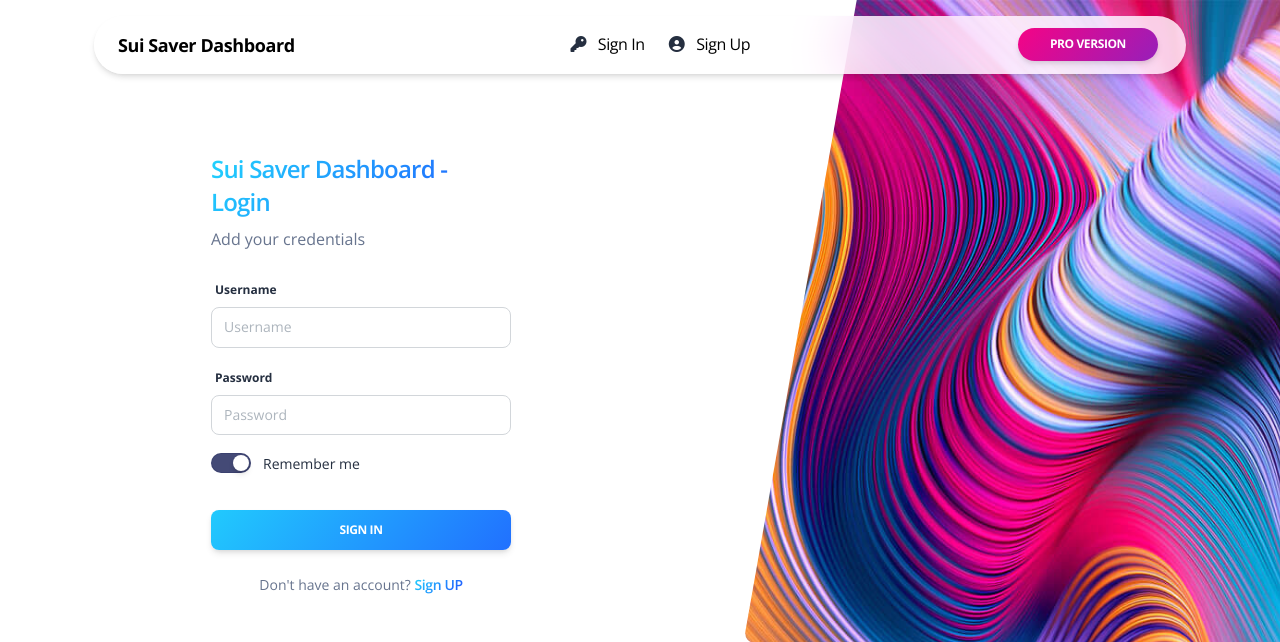
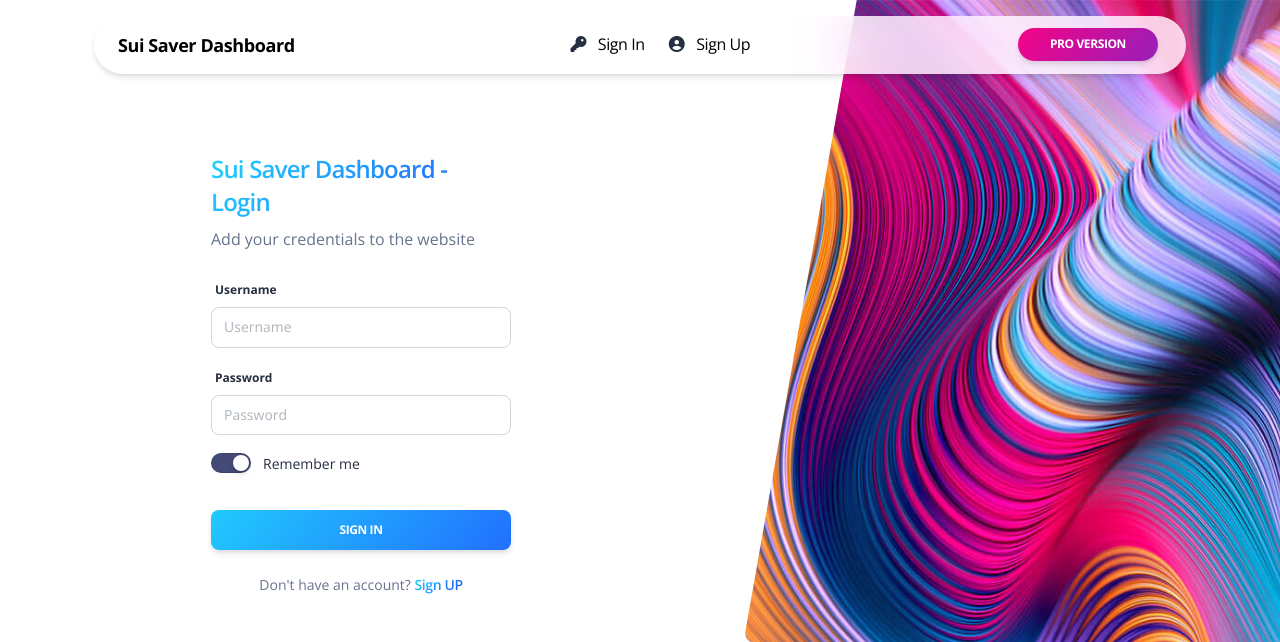
Before and after one commit to Satyajit-Codys/sui-saver-web, a Django app: page /login/ in a window 1280 px wide. Shown: the top 642 px of the page. Run offline with Django 3.2, Linux system fonts and the light colour scheme; some libraries are stand-ins or nearby versions.

Commit message:
Changed a message

```diff
--- a/apps/templates/accounts/login.html
+++ b/apps/templates/accounts/login.html
@@ -18,7 +18,7 @@
                                     {% if msg %}
                                         {{ msg | safe }}
                                     {% else %}
-                                        Add your credentials
+                                        Add your credentials to the website
                                     {% endif %}
                                 </p>
                             </div>
```
